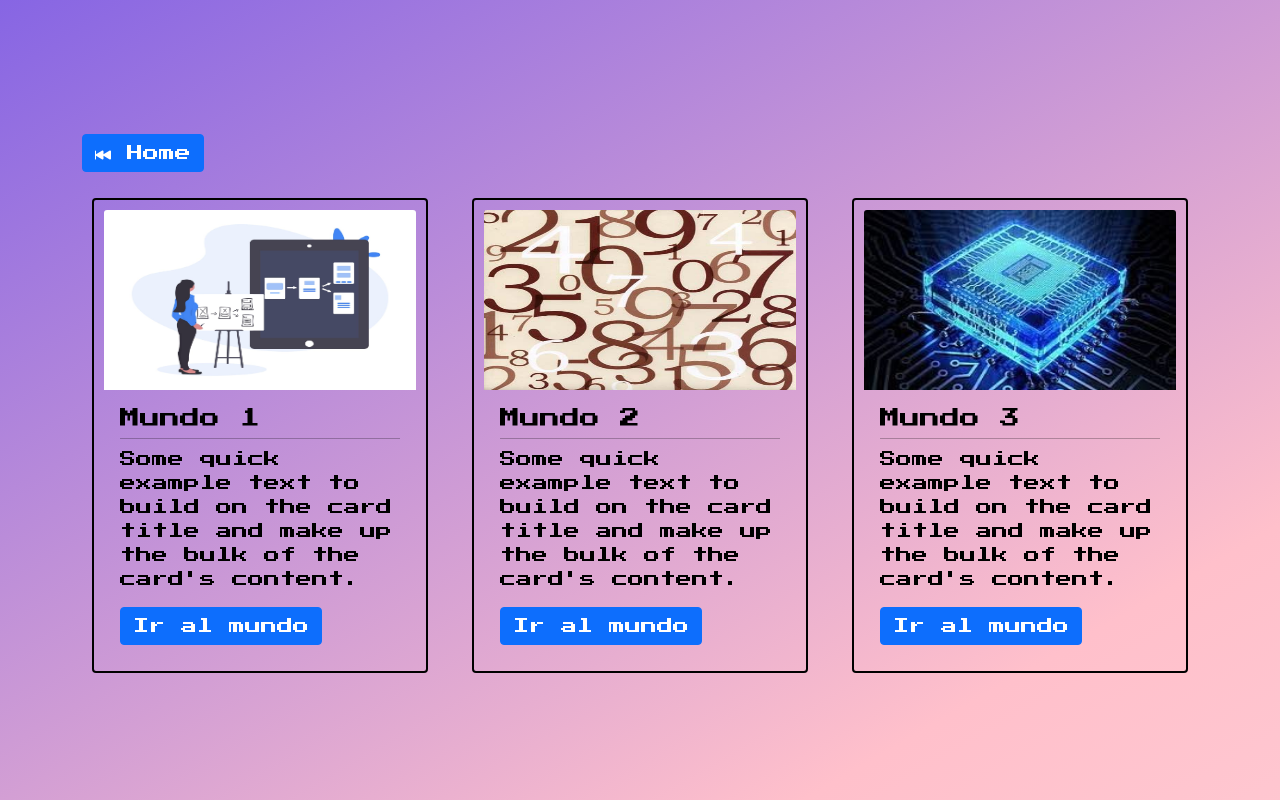
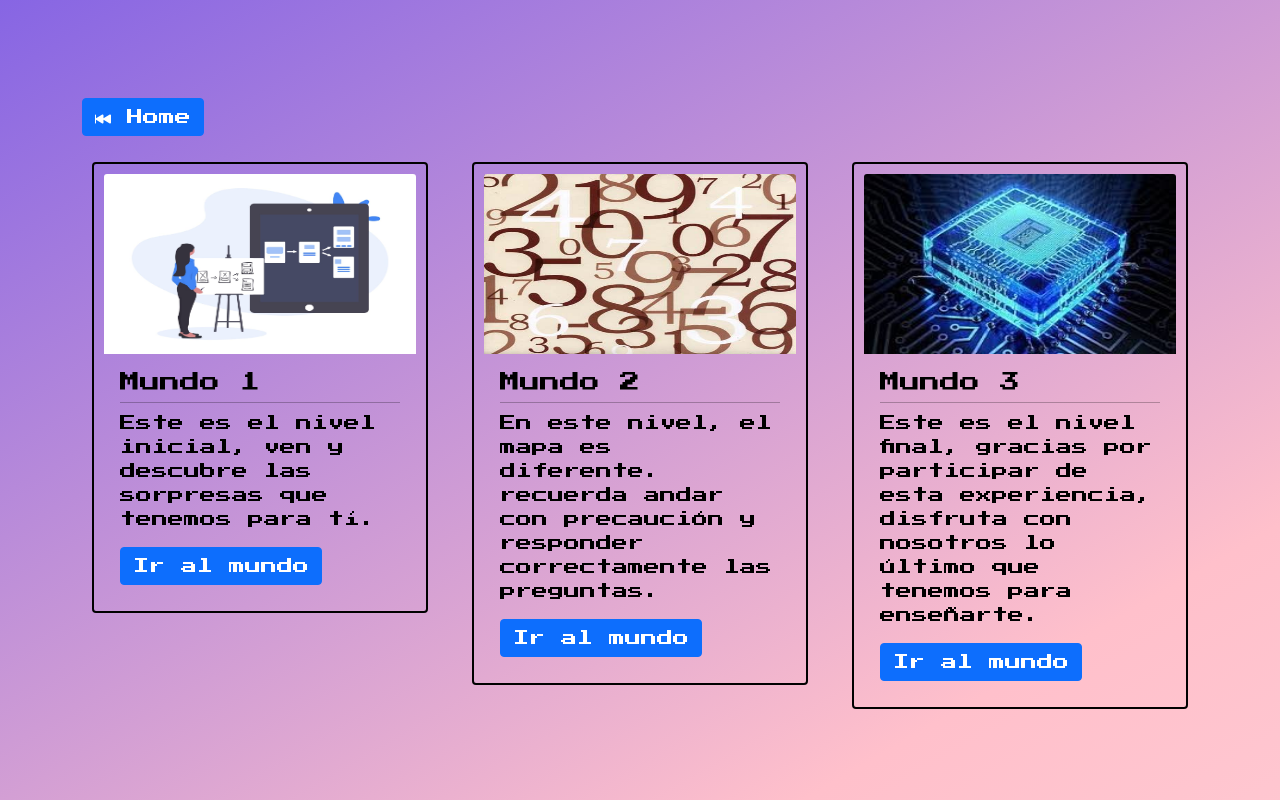
Before and after one commit to cabejaranoc/practicando, a React (Create React App) app: page /Cards in a window 1280 px wide. Built offline with nearby package versions, Linux system fonts and the light colour scheme.

Commit message:
Mundos agregados, juego final y funcional

```diff
--- a/src/components/Cards.js
+++ b/src/components/Cards.js
@@ -20,11 +20,10 @@ function Cards(params) {
                         <Card.Body>
                             <Card.Title>Mundo 1</Card.Title>
                             <hr class="dropdown-divider" />
-                            <Card.Text>
-                                Some quick example text to build on the card title and make up the bulk of
-                                the card's content.
+                            <Card.Text>Este es el nivel inicial, ven y descubre las
+                                sorpresas que tenemos para tí.
                             </Card.Text>
-                            <Button variant="primary" href='/practicando/index'>Ir al mundo</Button>
+                            <Button variant="primary" href='https://jipirito.itch.io/prueba-nivel-1' target='_blank'>Ir al mundo</Button>
                         </Card.Body>
                     </Card>
                 </Col>
@@ -35,10 +34,10 @@ function Cards(params) {
                             <Card.Title>Mundo 2</Card.Title>
                             <hr class="dropdown-divider" />
                             <Card.Text>
-                                Some quick example text to build on the card title and make up the bulk of
-                                the card's content.
+                                En este nivel, el mapa es diferente. recuerda andar con precaución
+                                y responder correctamente las preguntas.
                             </Card.Text>
-                            <Button variant="primary" href='/practicando/index'>Ir al mundo</Button>
+                            <Button variant="primary" href='https://jipirito.itch.io/nivel-2' target='_blank'>Ir al mundo</Button>
                         </Card.Body>
                     </Card>
                 </Col>
@@ -49,10 +48,10 @@ function Cards(params) {
                             <Card.Title>Mundo 3</Card.Title>
                             <hr class="dropdown-divider" />
                             <Card.Text>
-                                Some quick example text to build on the card title and make up the bulk of
-                                the card's content.
+                                Este es el nivel final, gracias por participar de esta experiencia, disfruta con nosotros
+                                lo último que tenemos para enseñarte.
                             </Card.Text>
-                            <Button variant="primary" href='/practicando/index'>Ir al mundo</Button>
+                            <Button variant="primary" href='https://jipirito.itch.io/nivel-3' target='_blank'>Ir al mundo</Button>
                         </Card.Body>
                     </Card>
                 </Col>
```
